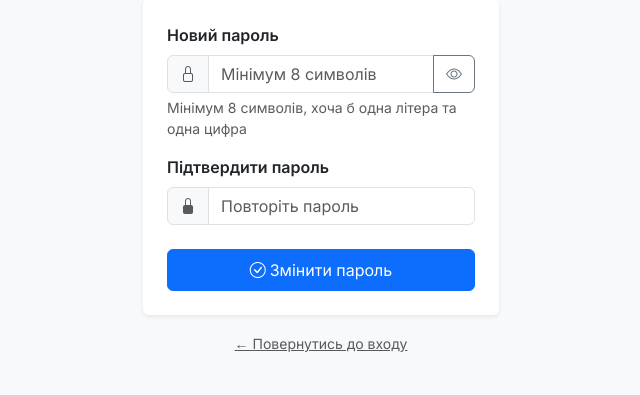
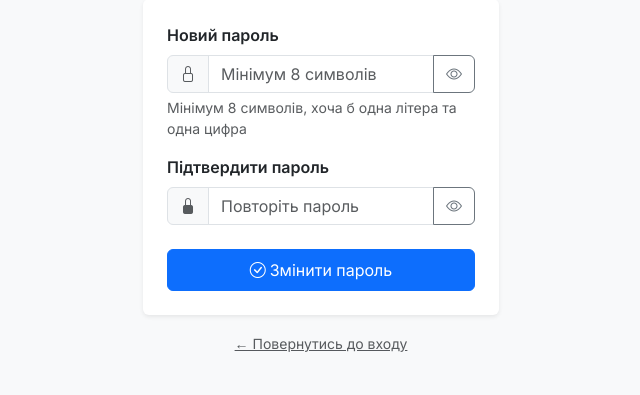
Before and after one commit to vitas588/mediculuss, a Django app: page /reset-password/1/ in a window 1280 px wide. Shown: the part 293-688 px from the top of the page, without its empty margins (319-959 px from the left). Run offline with Django 5.2, Linux system fonts and the light colour scheme; data that the repository does not hold is empty; parts of the project's set-up code (start-up, migrations or seed data) failed here and were passed over; some web fonts are replaced.

Commit message:
fix: add password confirm toggle on reset-password page

```diff
--- a/static/js/reset-password.js
+++ b/static/js/reset-password.js
@@ -27,11 +27,13 @@ document.addEventListener('DOMContentLoaded', async () => {
 
     // Токен валідний — показуємо форму
     document.getElementById('rp-btn')?.addEventListener('click', resetPassword);
-    document.getElementById('rp-toggle')?.addEventListener('click', () => {
-        const input = document.getElementById('rp-password');
-        const icon = document.getElementById('rp-toggle').querySelector('i');
-        input.type = input.type === 'password' ? 'text' : 'password';
-        icon.className = input.type === 'password' ? 'bi bi-eye' : 'bi bi-eye-slash';
+    [['rp-toggle', 'rp-password'], ['rp-toggle-confirm', 'rp-password-confirm']].forEach(([btnId, inputId]) => {
+        document.getElementById(btnId)?.addEventListener('click', () => {
+            const input = document.getElementById(inputId);
+            const icon = document.getElementById(btnId).querySelector('i');
+            input.type = input.type === 'password' ? 'text' : 'password';
+            icon.className = input.type === 'password' ? 'bi bi-eye' : 'bi bi-eye-slash';
+        });
     });
 });
 
--- a/templates/accounts/reset-password.html
+++ b/templates/accounts/reset-password.html
@@ -55,6 +55,9 @@
                             </span>
                             <input type="password" class="form-control" id="rp-password-confirm"
                                    placeholder="Повторіть пароль" required>
+                            <button class="btn btn-outline-secondary" type="button" id="rp-toggle-confirm">
+                                <i class="bi bi-eye"></i>
+                            </button>
                         </div>
                     </div>
                     <button class="btn btn-primary w-100 py-2" id="rp-btn">
```
Also changed, not shown: 1 other file.
